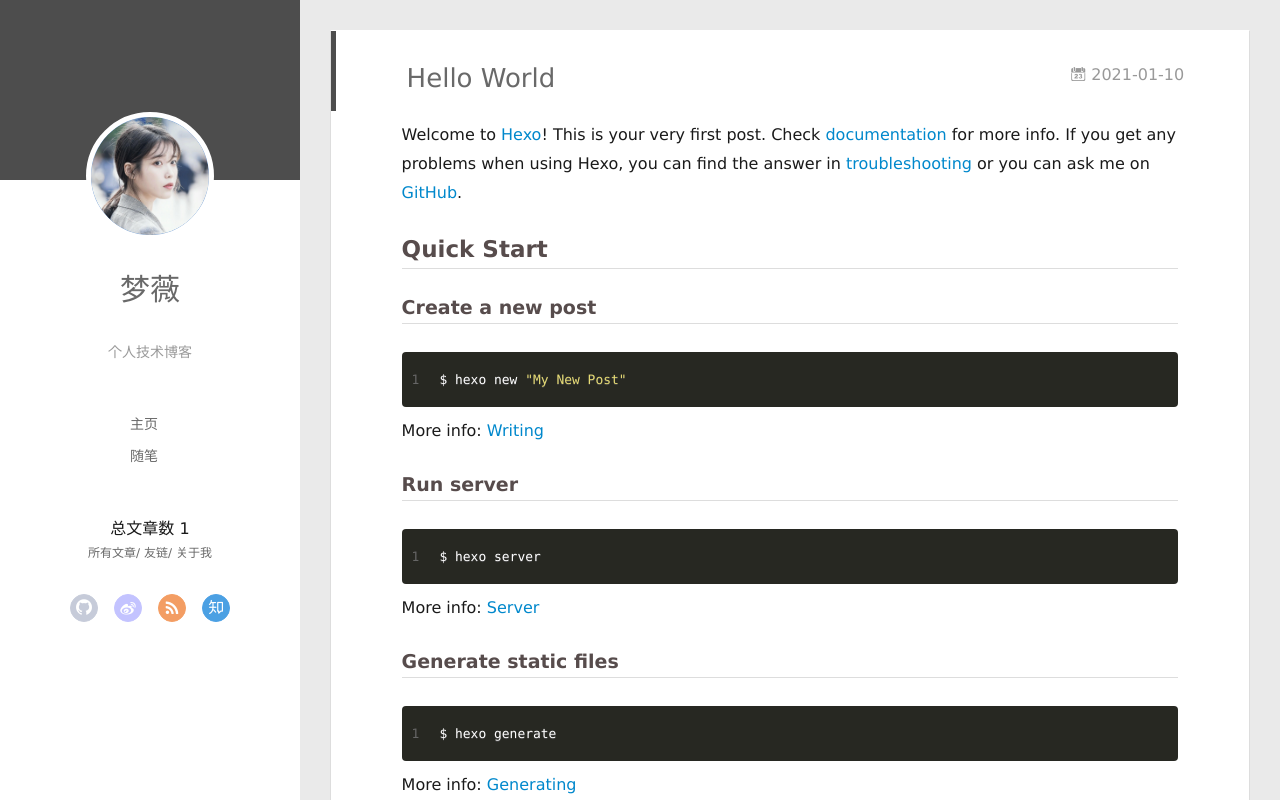
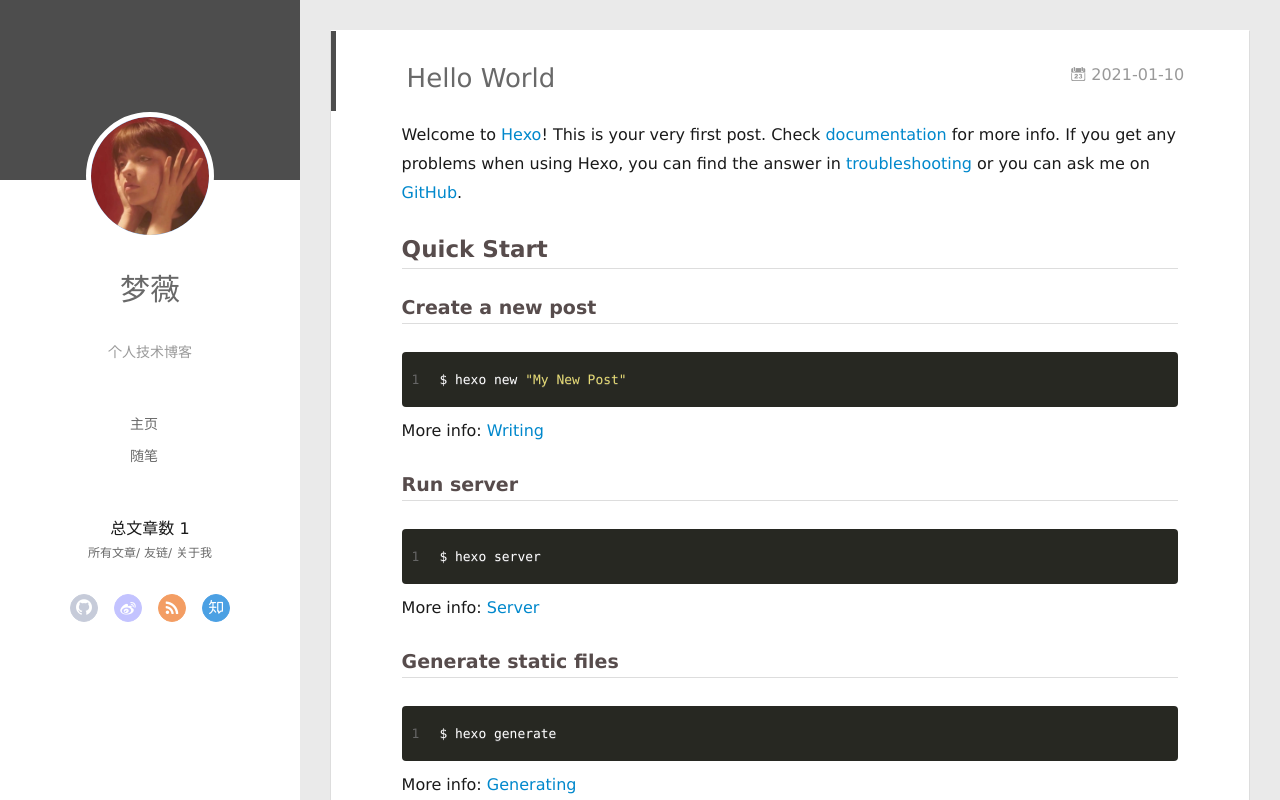
Before and after one commit to xumengwei693/xumengwei693.github.io, a plain HTML site: page 2021/01/10/hello-world/index.html in a window 1280 px wide. Drawn offline with Linux system fonts and the light colour scheme; no server answers.

Commit message:
Site updated: 2021-01-10 20:58:27

```diff
--- a/2021/01/10/hello-world/index.html
+++ b/2021/01/10/hello-world/index.html
@@ -47,7 +47,7 @@
 <div class="intrude-less">
 	<header id="header" class="inner">
 		<a href="/" class="profilepic">
-			<img src="/assets/李智恩.jpg" class="js-avatar">
+			<img src="/assets/head.jpg" class="js-avatar">
 		</a>
 		<hgroup>
 		  <h1 class="header-author"><a href="/">梦薇</a></h1>
@@ -110,7 +110,7 @@
 	<div class="intrude-less">
 		<header id="header" class="inner">
 			<div class="profilepic">
-				<img src="/assets/李智恩.jpg" class="js-avatar">
+				<img src="/assets/head.jpg" class="js-avatar">
 			</div>
 			<hgroup>
 			  <h1 class="header-author js-header-author">梦薇</h1>
```
Also changed, not shown: archives/2021/01/index.html (+2 -2 lines), archives/2021/index.html (+2 -2 lines), archives/index.html (+2 -2 lines), index.html (+2 -2 lines), assets/head.jpg (added).
